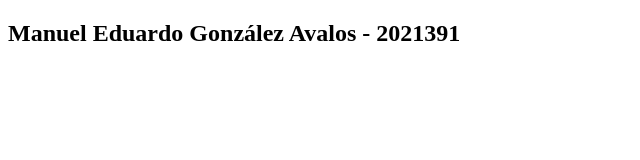
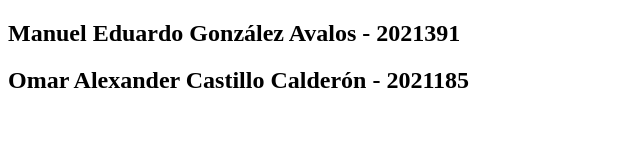
Before and after one commit to pedroarmas24/Pruebas_Kinal, a plain HTML site: page index.html in a window 1280 px wide. Shown: the whole page, without its empty margins (0-640 px from the left). Drawn offline with Linux system fonts and the light colour scheme.

Commit message:
Se modificó archivo index Omar Castillo 2021185

```diff
--- a/index.html
+++ b/index.html
@@ -8,5 +8,6 @@
 </head>
 <body>
     <h2>Manuel Eduardo González Avalos - 2021391</h2>
+    <h2>Omar Alexander Castillo Calderón - 2021185</h2>
 </body>
 </html>
```
